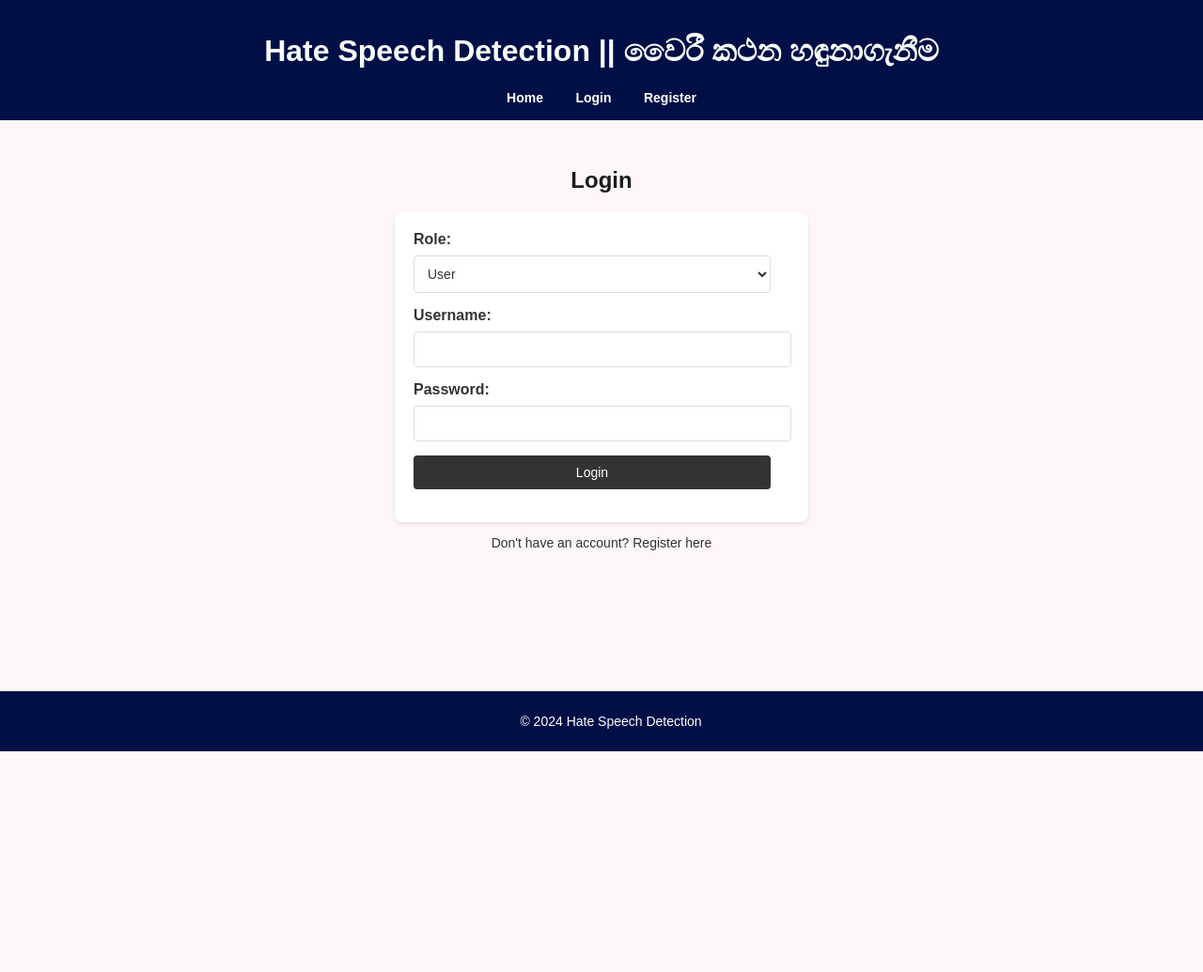
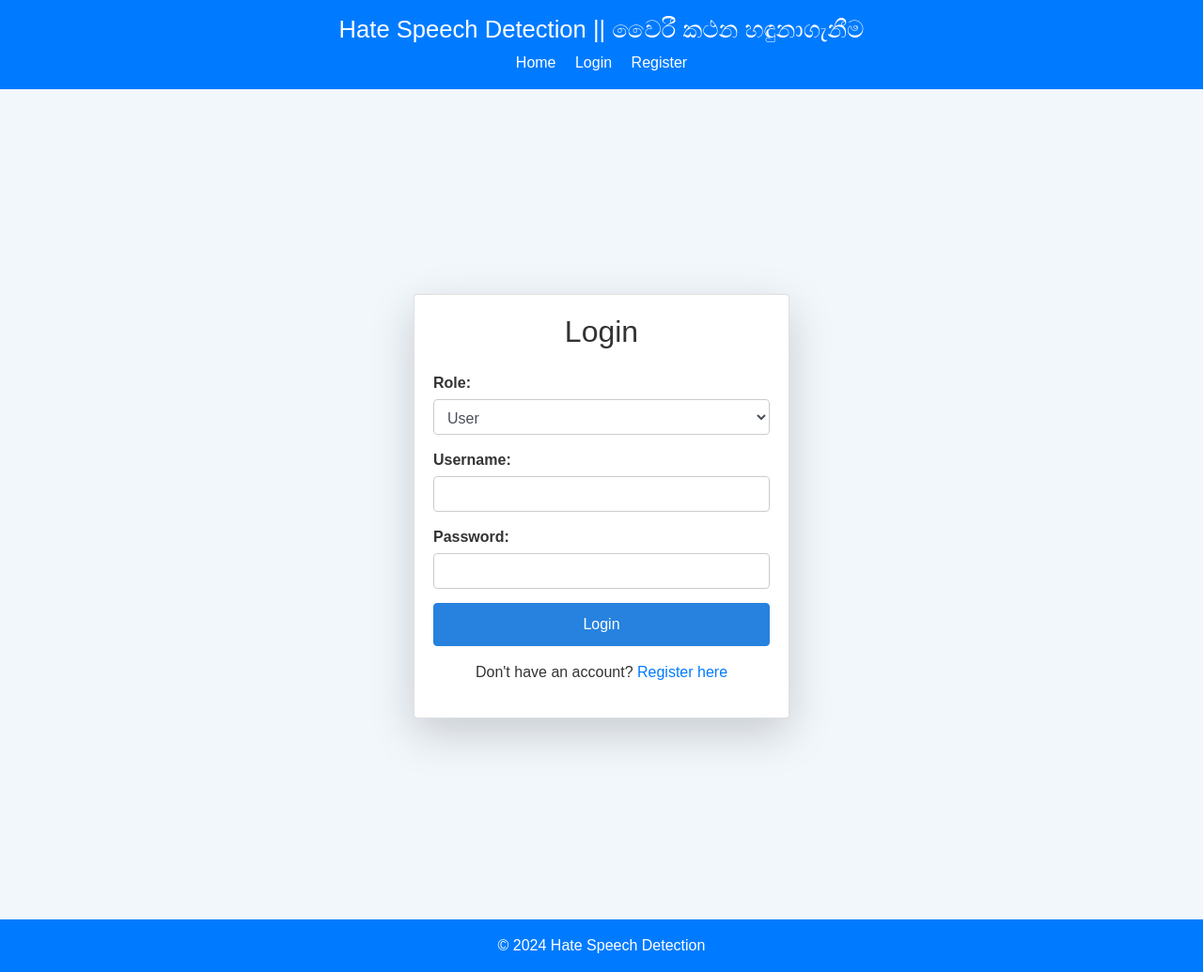
Before and after one commit to Shazaam91/Hate-Speech-Detection-, a Flask app: page /login in a window 1280 px wide. Shown: the whole page at 94% size. Before the commit the page ends 800 px from the top, so only its background shows below. Run offline with Flask 3, Linux system fonts and the light colour scheme; parts of the project's set-up code (start-up, migrations or seed data) failed here and were passed over; some libraries are stand-ins or nearby versions.

Commit message:
Application main changes

```diff
--- a/app.py
+++ b/app.py
@@ -1,8 +1,9 @@
-from flask import Flask, request, render_template, redirect, url_for, flash, session
+from flask import Flask, request, render_template, redirect, url_for, flash, session, jsonify
 from werkzeug.security import generate_password_hash, check_password_hash
 import pickle
 from tensorflow.keras.models import load_model
 from tensorflow.keras.preprocessing.sequence import pad_sequences
+from flask_cors import CORS
 import mysql.connector
 
 # Initialize the Flask app
@@ -40,9 +41,35 @@ def predict_hate_speech(texts, model, tokenizer, max_length=50, threshold=0.4):
         results.append((texts[i], label, confidence))
     return results
 
-@app.route('/home')
+@app.route('/')
 def home():
+    # Redirect to the home page on the initial run
     return render_template('home.html')
+
+@app.route('/index', methods=['GET', 'POST'])
+def index():
+    if 'user_id' not in session:
+        return redirect(url_for('login'))
+
+    if request.method == 'POST':
+        text = request.form['text']
+        results = predict_hate_speech([text], model, tokenizer)
+        result = results[0]
+
+        # Save non-hate speech to the database
+        if result[1] == 'Non-Hate Speech':
+            conn = get_db_connection()
+            cursor = conn.cursor()
+            cursor.execute("INSERT INTO non_hate_speech (user_id, text, confidence) VALUES (%s, %s, %s)",
+                           (session['user_id'], result[0], result[2]))
+            conn.commit()
+            cursor.close()
+            conn.close()
+
+        print(f"Result: {result}")  # Debug: Print result to console
+        return render_template('index.html', text=result[0], label=result[1], confidence=result[2])
+
+    return render_template('index.html', text='', label='', confidence='')
 
 @app.route('/register', methods=['GET', 'POST'])
 def register():
@@ -65,6 +92,7 @@ def register():
             cursor.close()
             conn.close()
     return render_template('register.html')
+
 
 @app.route('/login', methods=['GET', 'POST'])
 def login():
@@ -90,8 +118,13 @@ def login():
             session['username'] = user['username']
             session['role'] = user['role']
             flash('Login successful!', 'success')
-            print("Redirecting to index")  # Debug: Confirm redirection
-            return redirect(url_for('index'))
+            print("Redirecting to appropriate page")  # Debug: Confirm redirection
+
+            # Check user role and redirect accordingly
+            if session['role'] == 'admin':
+                return redirect(url_for('home'))  # Redirect admin to the home page
+            else:
+                return redirect(url_for('index'))  # Redirect other users to the index page
         else:
             flash('Invalid username, password, or role', 'danger')
 
@@ -103,8 +136,8 @@ def logout():
     flash('You have been logged out.', 'info')
     return redirect(url_for('login'))
 
-@app.route('/', methods=['GET', 'POST'])
-def index():
+@app.route('/submit', methods=['GET', 'POST'])
+def submit():
     if 'user_id' not in session:
         return redirect(url_for('login'))
 
--- a/static/styles.css
+++ b/static/styles.css
@@ -1,186 +1,96 @@
+/* General Styles */
 body {
     font-family: 'Arial', sans-serif;
     margin: 0;
     padding: 0;
-    background-color: #fff7f7;
+    background-color: #f2f7fc;
     color: #333;
 }
 
 header {
-    background-color: #010f47;
+    background-color: #2a3f54;
     color: white;
-    padding: 15px;
+    padding: 15px 0;
     text-align: center;
 }
 
-nav {
-    margin-top: 10px;
+header h1 {
+    margin: 0;
+    font-size: 1.6rem;
 }
 
-nav a {
-    color: white;
-    margin: 0 15px;
-    text-decoration: none;
-    font-weight: bold;
+main {
+    padding: 20px;
 }
 
-/* Full-width hero image with text overlay */
-.hero-section {
-    position: relative;
-    width: 100%;
-    height: 60vh; /* Adjust height as needed */
-    overflow: hidden;
+/* Form Section */
+.form-section {
+    display: flex;
+    flex-direction: column;
+    align-items: center;
+    margin-bottom: 20px;
 }
 
-.hero-section img {
-    width: 100%;
-    height: 100%;
-    object-fit: cover; /* Ensures the image covers the entire container */
-    position: absolute;
-    top: 0;
-    left: 0;
-}
-
-.hero-text {
-    position: absolute;
-    top: 50%;
-    left: 50%;
-    transform: translate(-50%, -50%);
-    color: white;
-    text-align: center;
-    padding: 20px;
-    rgba(255, 0, 0, 0.8);; /* Optional: semi-transparent background for text */
-    border-radius: 10px; /* Optional: rounded corners for text background */
-    max-width: 80%; /* Optional: limits the width of the text box */
-}
-
-.hero-text h2, .hero-text p {
-    margin: 10px 0;
-}
-
-
-main {
-    padding: 30px;
-    max-width: 800px;
-    margin: auto;
-}
-
-h1 {
-    color: #fafffb;
-    text-align: center;
-}
-
-h2 {
-    color: #1c1c1a;
-    text-align: center;
-}
-
-form select {
-    width: calc(100% - 20px);
-    padding: 10px;
-    margin-bottom: 15px;
-    border-radius: 4px;
-    border: 1px solid #ddd;
-    font-size: 14px;
-    background-color: #fff;
-    color: #333;
-}
-
-form {
+.form-card {
     background-color: white;
     border-radius: 8px;
     padding: 20px;
-    box-shadow: 0 2px 4px rgba(0, 0, 0, 0.1);
-    max-width: 400px;
-    margin: auto;
+    box-shadow: 0 0 10px rgba(0, 0, 0, 0.1);
+    max-width: 600px;
+    width: 100%;
 }
 
-form label {
-    display: block;
-    margin-bottom: 8px;
-    font-weight: bold;
+.form-group {
+    margin-bottom: 15px;
 }
 
-form input[type="text"],
-form input[type="password"],
-form input[type="submit"],
-form textarea {
-    width: calc(100% - 20px);
-    padding: 10px;
-    margin-bottom: 15px;
-    border-radius: 4px;
-    border: 1px solid #ddd;
-    font-size: 14px;
+.form-group label {
+    display: block;
+    font-weight: bold;
+    margin-bottom: 5px;
 }
 
-form input[type="submit"] {
-    background-color: #333;
-    color: white;
-    border: none;
-    cursor: pointer;
-    transition: background-color 0.3s;
+.form-control {
+    width: 100%;
+    padding: 10px;
+    border-radius: 4px;
+    border: 1px solid #ccc;
 }
 
-form input[type="submit"]:hover {
-    background-color: #555;
+.btn-primary {
+    background-color: #2682de;
+    border-color: #2682de;
+    width: 100%;
+    padding: 10px;
+    border-radius: 4px;
 }
 
-p, a {
-    text-align: center;
-    font-size: 14px;
+.btn-primary:hover {
+    background-color: #48a;
+    border-color: #48a;
 }
 
-a {
-    color: #333;
-    text-decoration: none;
-}
-
-a:hover {
-    text-decoration: underline;
-}
-
-table {
-    width: 100%;
-    border-collapse: collapse;
+/* Keyboard Section */
+.keyboard-section {
+    display: flex;
+    justify-content: center;
     margin-top: 20px;
 }
 
-table, th, td {
-    border: 1px solid #ddd;
-    padding: 10px;
-    text-align: left;
+.simple-keyboard {
+    width: 100%;
+    max-width: 600px;
 }
 
-th {
-    background-color: #f2f2f2;
-}
-
+/* Footer */
 footer {
-    background-color: #010f47;
+    background-color: #2a3f54;
     color: white;
     text-align: center;
     padding: 10px;
-    position: fixed;
-    bottom: 0;
-    width: 100%;
+    margin-top: 20px;
 }
 
-.message {
-    max-width: 600px;
-    margin: 20px auto;
-    padding: 10px;
-    border-radius: 5px;
-    text-align: center;
+footer p {
+    margin: 0;
 }
-
-.message.success {
-    background-color: #e7f3e7;
-    color: #2d8a2d;
-    border: 1px solid #2d8a2d;
-}
-
-.message.danger {
-    background-color: #f8d7da;
-    color: #842029;
-    border: 1px solid #842029;
-}
--- a/templates/base.html
+++ b/templates/base.html
@@ -2,30 +2,38 @@
 <html lang="en">
 <head>
     <meta charset="UTF-8">
+    <meta name="viewport" content="width=device-width, initial-scale=1.0">
     <title>{% block title %}My Application{% endblock %}</title>
+    <link rel="stylesheet" href="https://maxcdn.bootstrapcdn.com/bootstrap/4.5.2/css/bootstrap.min.css">
     <link rel="stylesheet" href="{{ url_for('static', filename='styles.css') }}">
 </head>
 <body>
-    <header>
-        <h1>Hate Speech Detection || වෛරී කථන හඳුනාගැනීම</h1>
-         <nav>
-            <a href="{{ url_for('home') }}">Home</a>
+    <header class="bg-primary text-white p-3">
+        <div class="container">
+            <h1 class="mb-0">Hate Speech Detection || වෛරී කථන හඳුනාගැනීම</h1>
+            <nav class="mt-2">
+                <a class="text-white mr-3" href="{{ url_for('home') }}">Home</a>
                 {% if session.get('role') == 'admin' %}
-                <a href="{{ url_for('manage_entries') }}">Manage Entries</a>
+                    <a class="text-white mr-3" href="{{ url_for('manage_entries') }}">Manage Entries</a>
                 {% endif %}
                 {% if session.get('user_id') %}
-                <a href="{{ url_for('logout') }}">Logout</a>
+                    <a class="text-white mr-3" href="{{ url_for('index') }}">Check Hate Speech</a>
+                    <a class="text-white mr-3" href="{{ url_for('logout') }}">Logout</a>
                 {% else %}
-                <a href="{{ url_for('login') }}">Login</a>
-                <a href="{{ url_for('register') }}">Register</a>
+                    <a class="text-white mr-3" href="{{ url_for('login') }}">Login</a>
+                    <a class="text-white" href="{{ url_for('register') }}">Register</a>
                 {% endif %}
             </nav>
+        </div>
     </header>
-    <main>
+    <main class="container mt-4">
         {% block content %}{% endblock %}
     </main>
-    <footer>
-        <p>&copy; 2024 Hate Speech Detection</p>
+    <footer class="bg-primary text-center py-3">
+        <p class="mb-0">&copy; 2024 Hate Speech Detection</p>
     </footer>
+    <script src="https://code.jquery.com/jquery-3.5.1.slim.min.js"></script>
+    <script src="https://cdn.jsdelivr.net/npm/@popperjs/core@2.9.2/dist/umd/popper.min.js"></script>
+    <script src="https://maxcdn.bootstrapcdn.com/bootstrap/4.5.2/js/bootstrap.min.js"></script>
 </body>
 </html>
--- a/templates/login.html
+++ b/templates/login.html
@@ -3,33 +3,45 @@
 {% block title %}Login{% endblock %}
 
 {% block content %}
-<h2>Login</h2>
+<div class="d-flex justify-content-center align-items-center vh-100">
+    <div class="card shadow-lg" style="max-width: 400px; width: 100%;">
+        <div class="card-body">
+            <h2 class="card-title text-center mb-4">Login</h2>
             <form action="{{ url_for('login') }}" method="post">
-
+                <div class="form-group">
                     <label for="role">Role:</label>
-    <select id="role" name="role">
+                    <select id="role" name="role" class="form-control">
                         <option value="user">User</option>
                         <option value="admin">Admin</option>
-    </select><br>
+                    </select>
+                </div>
 
+                <div class="form-group">
                     <label for="username">Username:</label>
-    <input type="text" id="username" name="username" required><br>
+                    <input type="text" id="username" name="username" class="form-control" required>
+                </div>
 
+                <div class="form-group">
                     <label for="password">Password:</label>
-    <input type="password" id="password" name="password" required><br>
+                    <input type="password" id="password" name="password" class="form-control" required>
+                </div>
 
-
-    <input type="submit" value="Login">
+                <button type="submit" class="btn btn-primary btn-block">Login</button>
             </form>
-<p>Don't have an account? <a href="{{ url_for('register') }}">Register here</a></p>
+            <p class="text-center mt-3">Don't have an account? <a href="{{ url_for('register') }}">Register here</a></p>
 
             {% with messages = get_flashed_messages(with_categories=true) %}
                 {% if messages %}
-        <ul>
+                    <div class="alert alert-info mt-3">
+                        <ul class="mb-0">
                             {% for category, message in messages %}
                                 <li class="{{ category }}">{{ message }}</li>
                             {% endfor %}
                         </ul>
+                    </div>
                 {% endif %}
             {% endwith %}
+        </div>
+    </div>
+</div>
 {% endblock %}
```
Also changed, not shown: chrome_extension/popup.html (added, +17 -0 lines), chrome_extension/popup.js (added, +38 -0 lines), chrome_extension/styles.css (added, +28 -0 lines), templates/home.html (+13 -11 lines), templates/index.html (+22 -9 lines), templates/manage_entries.html (+7 -6 lines), templates/register.html (+18 -6 lines), chrome_extension/manifest.json (added). Lines whose indentation alone changed are shown as unchanged.
